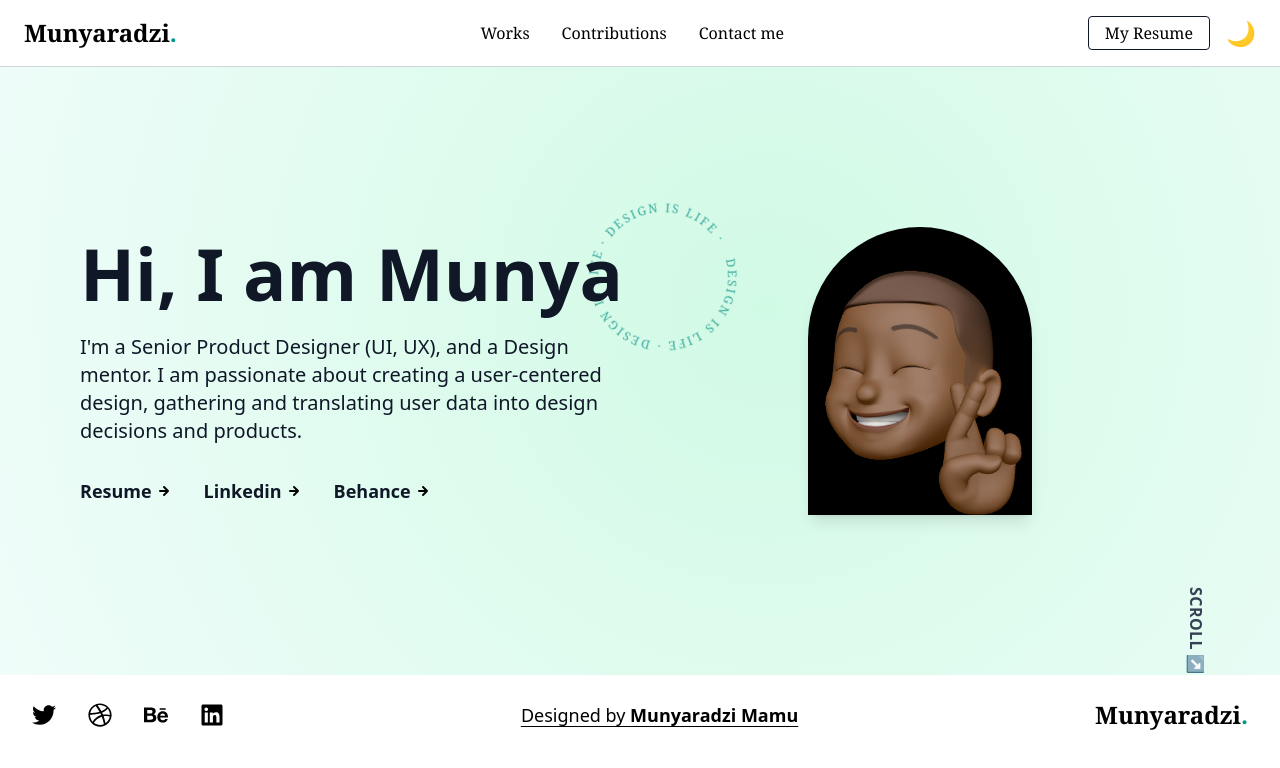
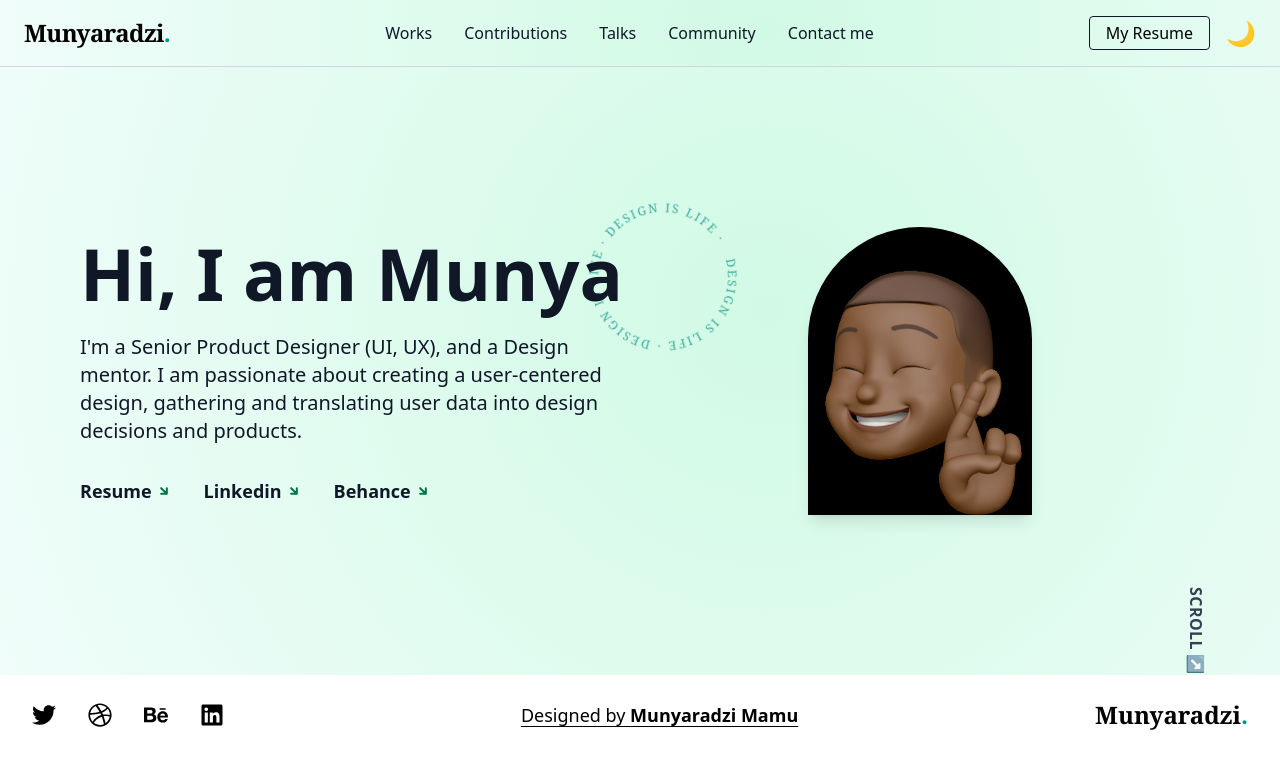
Before and after one commit to VincentMugondora/kayden-portfolio, a React (Vite) app: page / in a window 1280 px wide. Shown: the top 768 px of the page. Built offline with nearby package versions, Linux system fonts and the light colour scheme.

Commit message:
Enhance Navbar and Home component with improved styles and animations; add arrow rotation effect for links

```diff
--- a/src/App.css
+++ b/src/App.css
@@ -112,3 +112,13 @@
   font-weight: 900;
   font-style: italic;
 }
+
+.arrow-rotate {
+  display: inline-block;
+  color: #00754B;
+  transform: rotate(45deg);
+  transition: transform 0.3s cubic-bezier(0.4,0,0.2,1);
+}
+a:hover .arrow-rotate {
+  transform: rotate(0deg);
+}
--- a/src/components/Navbar.jsx
+++ b/src/components/Navbar.jsx
@@ -1,36 +1,24 @@
-import React, { useState } from 'react';
+import React from 'react';
 
 const Navbar = () => {
-  const [menuOpen, setMenuOpen] = useState(false);
-
   return (
-    <nav className="w-full border-b border-gray-300 px-4 md:px-6 py-4 bg-transparent font-serif flex flex-col md:flex-row md:items-center md:justify-between relative z-20">
-      <div className="flex items-center justify-between w-full md:w-auto">
-        <div className="text-2xl font-bold">Munyaradzi<span className="text-teal-600">.</span></div>
-        <button
-          className="md:hidden text-3xl focus:outline-none"
-          onClick={() => setMenuOpen(!menuOpen)}
-          aria-label="Toggle menu"
-        >
-          ☰
-        </button>
+    <nav className="w-full border-b border-gray-300 px-6 py-4 font-serif flex items-center justify-between sticky top-0 z-30" style={{ background: 'radial-gradient(circle at 60% 40%, #d1fae5 0%, #f0fdfa 100%)' }}>
+      {/* Logo */}
+      <div className="text-2xl font-bold tracking-tight select-none">
+        Munyaradzi<span className="text-teal-600">.</span>
       </div>
-      <ul
-        className={`flex-col md:flex-row md:flex gap-8 text-base font-normal md:items-center transition-all duration-300 bg-white md:bg-transparent w-full md:w-auto left-0 md:static absolute top-full md:top-auto shadow-md md:shadow-none z-10 ${menuOpen ? 'flex' : 'hidden md:flex'}`}
-      >
-        <li><a href="#" className="block py-2 md:py-0 px-4 md:px-0">Works</a></li>
-        <li><a href="#" className="block py-2 md:py-0 px-4 md:px-0">Contributions</a></li>
-        {/* <li><a href="#" className="block py-2 md:py-0 px-4 md:px-0">Talks</a></li>
-        <li><a href="#" className="block py-2 md:py-0 px-4 md:px-0">Community</a></li> */}
-        <li><a href="#" className="block py-2 md:py-0 px-4 md:px-0">Contact me</a></li>
-        <li className="md:hidden flex flex-col gap-2 mt-2 border-t pt-2">
-          <button className="border border-gray-900 px-4 py-1 rounded hover:bg-gray-900 hover:text-white transition w-full">My Resume</button>
-          <span className="text-2xl">🌙</span>
-        </li>
+      {/* Nav Links */}
+      <ul className="flex gap-8 text-base font-normal text-gray-900 font-sans mx-auto">
+        <li><a href="#" className="hover:underline underline-offset-4 transition">Works</a></li>
+        <li><a href="#" className="hover:underline underline-offset-4 transition">Contributions</a></li>
+        <li><a href="#" className="hover:underline underline-offset-4 transition">Talks</a></li>
+        <li><a href="#" className="hover:underline underline-offset-4 transition">Community</a></li>
+        <li><a href="#" className="hover:underline underline-offset-4 transition">Contact me</a></li>
       </ul>
-      <div className="hidden md:flex items-center gap-4">
-        <button className="border border-gray-900 px-4 py-1 rounded hover:bg-gray-900 hover:text-white transition">My Resume</button>
-        <span className="text-2xl">🌙</span>
+      {/* Resume Button & Theme Icon */}
+      <div className="flex items-center gap-4">
+        <button className="border border-gray-900 px-4 py-1 rounded hover:bg-gray-900 hover:text-white transition font-sans text-base font-medium focus:outline-none focus:ring-2 focus:ring-teal-500">My Resume</button>
+        <span className="text-2xl cursor-pointer" title="Toggle dark mode">🌙</span>
       </div>
     </nav>
   );
--- a/src/pages/Home.jsx
+++ b/src/pages/Home.jsx
@@ -37,15 +37,21 @@ const Home = () => {
         <div className="flex flex-wrap gap-8 font-semibold text-base md:text-lg">
           <a href="#" className="hover:underline flex items-center gap-1">
             Resume
-            <svg width="16" height="16" fill="black" viewBox="0 0 16 16" xmlns="http://www.w3.org/2000/svg"><path d="M4 8h8M8 4l4 4-4 4" stroke="black" strokeWidth="2" fill="none" strokeLinecap="round" strokeLinejoin="round"/></svg>
+            <span className="arrow-rotate">
+              <svg width="16" height="16" viewBox="0 0 16 16" xmlns="http://www.w3.org/2000/svg"><path d="M4 8h8M8 4l4 4-4 4" stroke="currentColor" strokeWidth="2" fill="none" strokeLinecap="round" strokeLinejoin="round"/></svg>
+            </span>
           </a>
           <a href="#" className="hover:underline flex items-center gap-1">
             Linkedin
-            <svg width="16" height="16" fill="black" viewBox="0 0 16 16" xmlns="http://www.w3.org/2000/svg"><path d="M4 8h8M8 4l4 4-4 4" stroke="black" strokeWidth="2" fill="none" strokeLinecap="round" strokeLinejoin="round"/></svg>
+            <span className="arrow-rotate">
+              <svg width="16" height="16" viewBox="0 0 16 16" xmlns="http://www.w3.org/2000/svg"><path d="M4 8h8M8 4l4 4-4 4" stroke="currentColor" strokeWidth="2" fill="none" strokeLinecap="round" strokeLinejoin="round"/></svg>
+            </span>
           </a>
           <a href="#" className="hover:underline flex items-center gap-1">
             Behance
-            <svg width="16" height="16" fill="black" viewBox="0 0 16 16" xmlns="http://www.w3.org/2000/svg"><path d="M4 8h8M8 4l4 4-4 4" stroke="black" strokeWidth="2" fill="none" strokeLinecap="round" strokeLinejoin="round"/></svg>
+            <span className="arrow-rotate">
+              <svg width="16" height="16" viewBox="0 0 16 16" xmlns="http://www.w3.org/2000/svg"><path d="M4 8h8M8 4l4 4-4 4" stroke="currentColor" strokeWidth="2" fill="none" strokeLinecap="round" strokeLinejoin="round"/></svg>
+            </span>
           </a>
         </div>
       </div>
```
